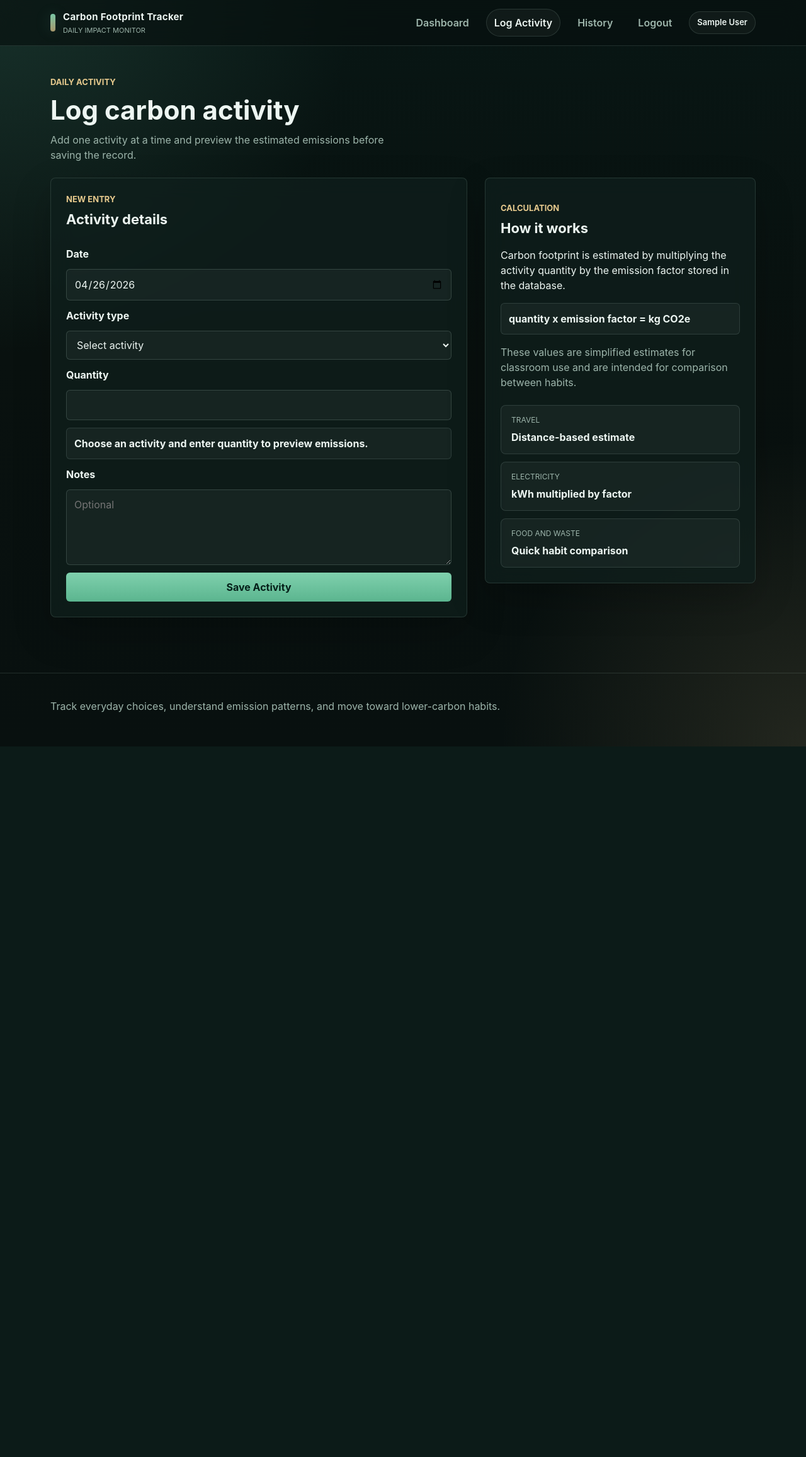
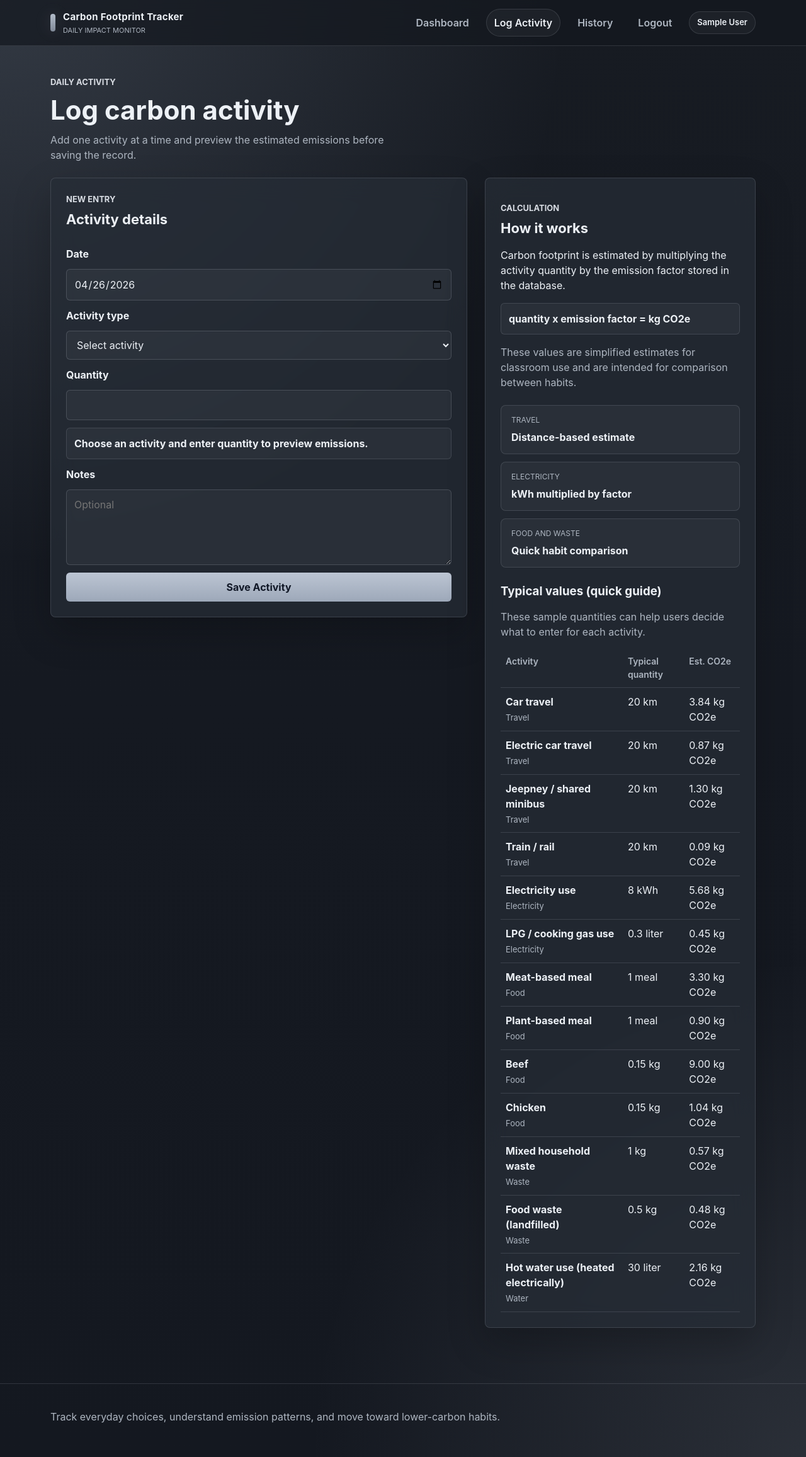
Before and after one commit to JTLmec/C-Tracker, a PHP site: page /project_code/log_activity.php in a window 1280 px wide. Shown: the whole page at 63% size. Before the commit the page ends 1185 px from the top, so only its background shows below. Run offline with PHP 8.4, Linux system fonts and the light colour scheme; the visitor is signed in with stand-in values (Sample User, id 1); data comes from the database, SQL or seed files in the repository; both versions use the stored data as it was after the commit.

Commit message:
Add typical presets, extend activities, update styles
Add numerous activity types and emission factors to the SQL seed (travel, electricity, food, waste, and water entries). Update CSS theme colors, backgrounds, input/button styles, hero band visuals, and add .typical-values styling. Enhance log_activity.php to load activity types, compute a set of typical presets (quantity and estimated CO2e) and render a "Typical values (quick guide)" table in the activity logging sidebar to help users choose sensible inputs.

```diff
--- a/project_code/assets/style.css
+++ b/project_code/assets/style.css
@@ -1,13 +1,13 @@
 :root {
-    --bg: #071311;
-    --surface: rgba(16, 32, 29, 0.74);
-    --surface-strong: rgba(11, 24, 22, 0.92);
-    --text: #edf6f2;
-    --muted: #9db5ab;
-    --line: rgba(191, 224, 212, 0.14);
-    --primary: #7fd0ad;
-    --primary-dark: #5bb58f;
-    --accent: #e6c98d;
+    --bg: #15181d;
+    --surface: rgba(39, 45, 54, 0.74);
+    --surface-strong: rgba(28, 33, 40, 0.92);
+    --text: #edf1f6;
+    --muted: #aeb6c1;
+    --line: rgba(194, 201, 212, 0.16);
+    --primary: #bcc5d3;
+    --primary-dark: #9da8b9;
+    --accent: #d7dbe2;
     --danger: #ff867e;
     --success: #8be1a9;
     --shadow: 0 24px 60px rgba(0, 0, 0, 0.22);
@@ -24,9 +24,9 @@ html {
 body {
     margin: 0;
     background:
-        radial-gradient(circle at top left, rgba(71, 133, 112, 0.24), transparent 32%),
-        radial-gradient(circle at bottom right, rgba(230, 201, 141, 0.12), transparent 28%),
-        linear-gradient(180deg, #081614 0%, #09110f 48%, #08100f 100%);
+        radial-gradient(circle at top left, rgba(148, 163, 184, 0.22), transparent 34%),
+        radial-gradient(circle at bottom right, rgba(203, 213, 225, 0.12), transparent 30%),
+        linear-gradient(180deg, #171b22 0%, #151921 48%, #141820 100%);
     color: var(--text);
     font-family: Inter, Arial, Helvetica, sans-serif;
     line-height: 1.5;
@@ -53,7 +53,7 @@ a:hover {
 
 .site-header {
     backdrop-filter: blur(18px);
-    background: rgba(8, 17, 15, 0.68);
+    background: rgba(20, 24, 31, 0.72);
     border-bottom: 1px solid var(--line);
     position: sticky;
     top: 0;
@@ -94,9 +94,9 @@ a:hover {
 }
 
 .brand-mark {
-    background: linear-gradient(180deg, rgba(127, 208, 173, 0.95), rgba(230, 201, 141, 0.72));
+    background: linear-gradient(180deg, rgba(188, 197, 211, 0.95), rgba(167, 178, 196, 0.72));
     border-radius: 999px;
-    box-shadow: 0 0 24px rgba(127, 208, 173, 0.2);
+    box-shadow: 0 0 24px rgba(188, 197, 211, 0.2);
     display: inline-block;
     height: 28px;
     width: 8px;
@@ -236,7 +236,7 @@ input,
 select,
 textarea {
     width: 100%;
-    border: 1px solid rgba(191, 224, 212, 0.18);
+    border: 1px solid rgba(194, 201, 212, 0.2);
     border-radius: 6px;
     color: var(--text);
     font: inherit;
@@ -251,17 +251,17 @@ textarea {
 input:focus,
 select:focus,
 textarea:focus {
-    outline: 3px solid rgba(127, 208, 173, 0.15);
+    outline: 3px solid rgba(188, 197, 211, 0.2);
     border-color: var(--primary);
 }
 
 optgroup {
-    color: #10231d;
+    color: #1f2937;
     font-weight: 700;
 }
 
 option {
-    color: #10231d;
+    color: #1f2937;
 }
 
 .button,
@@ -270,7 +270,7 @@ button.button {
     background: linear-gradient(180deg, var(--primary), var(--primary-dark));
     border: 0;
     border-radius: 6px;
-    color: #052019;
+    color: #111827;
     cursor: pointer;
     display: inline-flex;
     font: inherit;
@@ -316,7 +316,7 @@ button.button {
 
 .hero-band {
     align-items: end;
-    background: linear-gradient(135deg, rgba(22, 48, 42, 0.86), rgba(11, 24, 22, 0.92));
+    background: linear-gradient(135deg, rgba(43, 51, 63, 0.86), rgba(26, 31, 38, 0.92));
     border: 1px solid var(--line);
     border-radius: 8px;
     display: grid;
@@ -329,7 +329,7 @@ button.button {
 }
 
 .hero-band::after {
-    background: linear-gradient(90deg, rgba(127, 208, 173, 0.12), transparent 35%, rgba(230, 201, 141, 0.12));
+    background: linear-gradient(90deg, rgba(188, 197, 211, 0.14), transparent 35%, rgba(167, 178, 196, 0.12));
     content: '';
     inset: 0;
     pointer-events: none;
@@ -543,6 +543,23 @@ tbody tr:hover {
     margin-top: 24px;
 }
 
+.typical-values {
+    margin-top: 24px;
+}
+
+.typical-values h3 {
+    margin: 0 0 8px;
+}
+
+.typical-values p {
+    margin: 0 0 14px;
+}
+
+.typical-values th,
+.typical-values td {
+    padding: 10px 8px;
+}
+
 .auth-copy {
     align-self: center;
     padding-right: 14px;
--- a/project_code/log_activity.php
+++ b/project_code/log_activity.php
@@ -3,11 +3,53 @@ require_once __DIR__ . '/includes/functions.php';
 
 $user = require_login();
 $activityTypeGroups = get_activity_type_groups();
+$activityTypes = get_activity_types();
 $errors = [];
 $activityDate = date('Y-m-d');
 $activityTypeId = '';
 $quantity = '';
 $notes = '';
+
+$activityTypeByName = [];
+foreach ($activityTypes as $type) {
+    $activityTypeByName[$type['name']] = $type;
+}
+
+$typicalPresets = [
+    ['name' => 'Car travel', 'quantity' => 20],
+    ['name' => 'Electric car travel', 'quantity' => 20],
+    ['name' => 'Jeepney / shared minibus', 'quantity' => 20],
+    ['name' => 'Train / rail', 'quantity' => 20],
+    ['name' => 'Electricity use', 'quantity' => 8],
+    ['name' => 'LPG / cooking gas use', 'quantity' => 0.3],
+    ['name' => 'Meat-based meal', 'quantity' => 1],
+    ['name' => 'Plant-based meal', 'quantity' => 1],
+    ['name' => 'Beef', 'quantity' => 0.15],
+    ['name' => 'Chicken', 'quantity' => 0.15],
+    ['name' => 'Mixed household waste', 'quantity' => 1],
+    ['name' => 'Food waste (landfilled)', 'quantity' => 0.5],
+    ['name' => 'Hot water use (heated electrically)', 'quantity' => 30],
+];
+
+$typicalValues = [];
+foreach ($typicalPresets as $preset) {
+    $type = $activityTypeByName[$preset['name']] ?? null;
+
+    if (!$type) {
+        continue;
+    }
+
+    $quantityValue = (float) $preset['quantity'];
+    $factorValue = (float) $type['emission_factor'];
+
+    $typicalValues[] = [
+        'category' => $type['category'],
+        'name' => $type['name'],
+        'quantity' => $quantityValue,
+        'unit' => $type['unit'],
+        'carbon_kg' => round($quantityValue * $factorValue, 2),
+    ];
+}
 
 if ($_SERVER['REQUEST_METHOD'] === 'POST') {
     require_valid_csrf();
@@ -160,6 +202,38 @@ require __DIR__ . '/includes/header.php';
                 <strong>Quick habit comparison</strong>
             </div>
         </div>
+
+        <?php if ($typicalValues): ?>
+            <div class="typical-values">
+                <h3>Typical values (quick guide)</h3>
+                <p class="muted">
+                    These sample quantities can help users decide what to enter for each activity.
+                </p>
+                <div class="table-wrap">
+                    <table>
+                        <thead>
+                            <tr>
+                                <th>Activity</th>
+                                <th>Typical quantity</th>
+                                <th>Est. CO2e</th>
+                            </tr>
+                        </thead>
+                        <tbody>
+                            <?php foreach ($typicalValues as $item): ?>
+                                <tr>
+                                    <td>
+                                        <strong><?= e($item['name']) ?></strong>
+                                        <div class="table-subtle"><?= e(ucfirst($item['category'])) ?></div>
+                                    </td>
+                                    <td><?= e(rtrim(rtrim(number_format($item['quantity'], 2, '.', ''), '0'), '.')) ?> <?= e($item['unit']) ?></td>
+                                    <td><?= e(format_kg($item['carbon_kg'])) ?></td>
+                                </tr>
+                            <?php endforeach; ?>
+                        </tbody>
+                    </table>
+                </div>
+            </div>
+        <?php endif; ?>
     </aside>
 </section>
 
```
Also changed, not shown: database/carbon_tracker.sql (+38 -1 lines).
